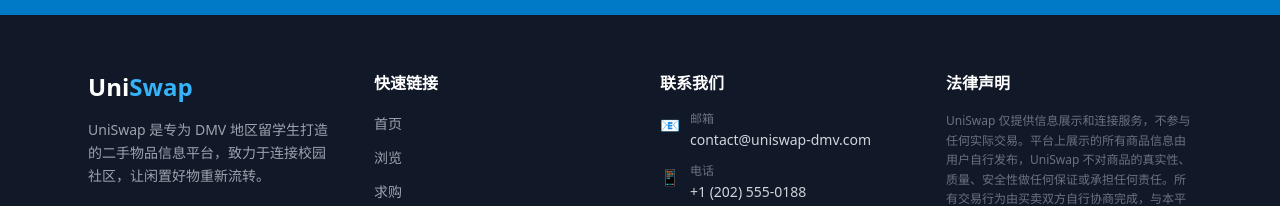
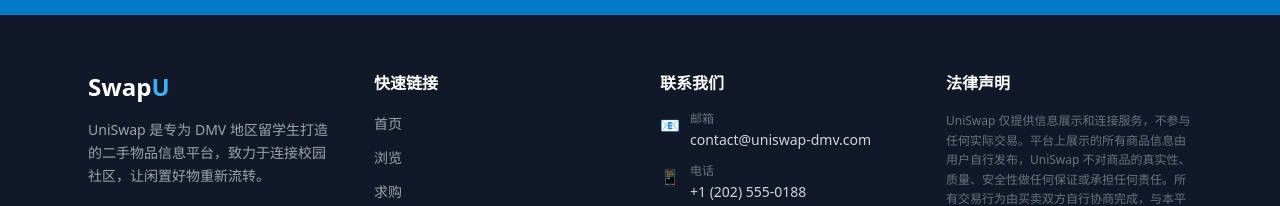
Before and after one commit to leohe3843-bit/uniswap-app, a Next.js app: page / in a window 1280 px wide. Shown: the part 4023-4229 px from the top of the page. Built offline with nearby package versions, Linux system fonts and the light colour scheme; no server answers.

Commit message:
Rename brand UniSwap → SwapU in Footer.js

```diff
--- a/src/components/Footer.js
+++ b/src/components/Footer.js
@@ -22,8 +22,8 @@ export default function Footer() {
           {/* Column 1: About */}
           <div className="sm:col-span-2 lg:col-span-1">
             <div className="text-2xl font-black mb-4">
-              <span className="text-white">Uni</span>
-              <span className="text-brand-400">Swap</span>
+              <span className="text-white">Swap</span>
+              <span className="text-brand-400">U</span>
             </div>
             <p className="text-sm text-gray-400 leading-relaxed">
               {t('footerAboutDesc')}
```
